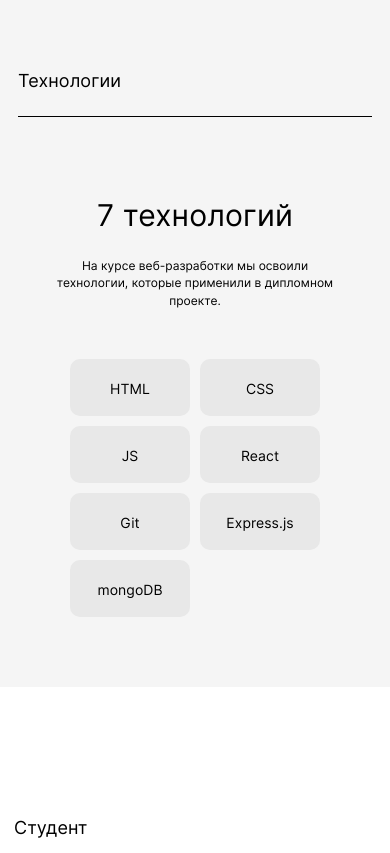
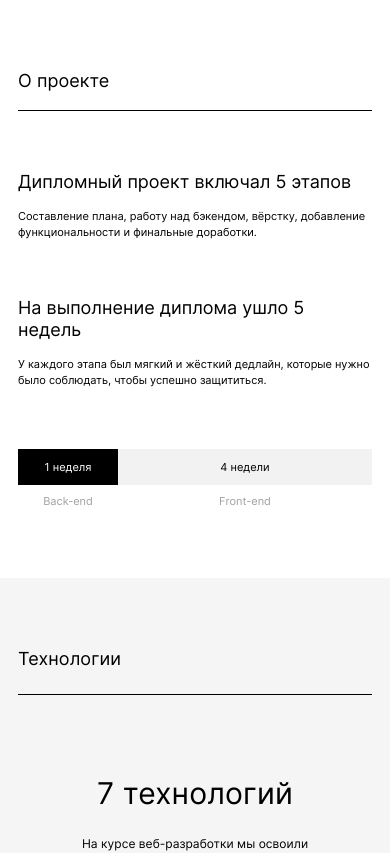
Before and after one commit to artem-chumak/movies-explorer-frontend, a React (Create React App) app: page / in a window 390 px wide. Shown: the top 853 px of the page. Built offline with nearby package versions, Linux system fonts and the light colour scheme.

Commit message:
feat(layout): add about-project block

```diff
--- a/src/components/AboutProject/AboutProject.css
+++ b/src/components/AboutProject/AboutProject.css
@@ -0,0 +1,149 @@
+.about-project {
+  max-width: 1280px;
+  margin: 0 auto;
+  box-sizing: border-box;
+  padding: 110px 70px;
+}
+
+.about-project__title {
+  display: block;
+  width: 100%;
+  min-height: 45px;
+  margin: 0 0 70px 0;
+  border-bottom: solid 1px black;
+  font-size: 22px;
+  font-weight: 400;
+  line-height: 1.22;
+  letter-spacing: calc(1em / 250);
+}
+
+.about-project__box {
+  display: grid;
+  grid-template-columns: 1fr 1fr;
+  gap: 40px;
+  margin-bottom: 110px;
+}
+
+.about-project__stage-tittle {
+  font-size: 20px;
+  line-height: 1.21;
+  margin: 0 0 26px 0;
+}
+
+.about-project__stage-text {
+  margin: 0;
+  font-size: 14px;
+  line-height: 1.42;
+}
+
+.about-project__timeline-box {
+  display: grid;
+  grid-template-columns: 1fr 4fr;
+}
+
+.about-project__back {
+  text-align: center;
+}
+
+.about-project__timeline-back {
+  background-color: black;
+  color: white;
+  height: 36px;
+  box-sizing: border-box;
+  font-size: 14px;
+  line-height: 1.21;
+  padding: 10px 10px;
+}
+
+.about-project__front {
+  text-align: center;
+}
+
+.about-project__timeline-front {
+  background-color: #f2f2f2;
+  height: 36px;
+  box-sizing: border-box;
+  font-size: 14px;
+  line-height: 1.21;
+  padding: 10px 10px;
+}
+
+.about-project__timeline-text {
+  color: #A0A0A0;
+  margin: 14px 0 0 0;
+  font-size: 14px;
+  line-height: 1.21;
+}
+
+@media screen and (max-width: 768px) {
+  .about-project {
+    padding: 90px 50px;
+  }
+
+  .about-project__stage-tittle {
+    margin: 0 0 22px 0;
+  }
+
+  .about-project__stage-text {
+    font-size: 12px;
+    line-height: 1.5;
+  }
+
+  .about-project__box {
+    margin-bottom: 93px;
+  }
+}
+
+@media screen and (max-width: 600px) {
+  .about-project {
+    padding: 70px 18px;
+  }
+
+  .about-project__title {
+    min-height: 40px;
+    margin: 0 0 60px 0;
+    font-size: 18px;
+    line-height: 1.22;
+  }
+
+  .about-project__stage-tittle {
+    font-size: 18px;
+    line-height: 1.22;
+    margin: 0 0 16px 0;
+  }
+
+  .about-project__box {
+    grid-template-columns: 1fr;
+    gap: 56px;
+    margin-bottom: 60px;
+  }
+
+
+  .about-project__stage-text {
+    font-size: 11px;
+    line-height: 1.45;
+  }
+
+  .about-project__timeline-back {
+    font-size: 11px;
+    line-height: 1.21;
+    padding: 12px 10px;
+  }
+
+  .about-project__timeline-front {
+    font-size: 11px;
+    line-height: 1.21;
+    padding: 12px 10px;
+  }
+
+  .about-project__timeline-text {
+    margin: 10px 0 0 0;
+    font-size: 11px;
+    line-height: 1.21;
+  }
+
+  .about-project__timeline-box {
+    grid-template-columns: minmax(100px, 1fr) 4fr;
+  }
+
+}
--- a/src/components/AboutProject/AboutProject.js
+++ b/src/components/AboutProject/AboutProject.js
@@ -1,8 +1,40 @@
+import "./AboutProject.css";
+
 function AboutProject() {
   return (
-    <div>
-
-    </div>
+    <section className="about-project">
+      <h2 className="about-project__title">О проекте</h2>
+      <div className="about-project__box">
+        <div className="about-project__stage">
+          <p className="about-project__stage-tittle">
+            Дипломный проект включал 5 этапов
+          </p>
+          <p className="about-project__stage-text">
+            Составление плана, работу над бэкендом, вёрстку, добавление
+            функциональности и финальные доработки.
+          </p>
+        </div>
+        <div className="about-project__stage">
+          <p className="about-project__stage-tittle">
+            На выполнение диплома ушло 5 недель
+          </p>
+          <p className="about-project__stage-text">
+            У каждого этапа был мягкий и жёсткий дедлайн, которые нужно было
+            соблюдать, чтобы успешно защититься.
+          </p>
+        </div>
+      </div>
+      <div className="about-project__timeline-box">
+        <div className="about-project__back">
+          <div className="about-project__timeline-back">1 неделя</div>
+          <p className="about-project__timeline-text">Back-end</p>
+        </div>
+        <div className="about-project__front">
+          <div className="about-project__timeline-front">4 недели</div>
+          <p className="about-project__timeline-text">Front-end</p>
+        </div>
+      </div>
+    </section>
   );
 }
 
--- a/src/components/App/App.js
+++ b/src/components/App/App.js
@@ -1,6 +1,7 @@
 // todo - заменить спец. символы юникодом, еще сделать типограф
 // todo - убрать бордеры в блоках
 // todo - пройтись по тому, что сделал и отформатировать код
+// todo - сделать отдельные компоненты с повторениями
 
 import "./App.css";
 import Main from "../Main/Main";
--- a/src/components/Techs/Techs.css
+++ b/src/components/Techs/Techs.css
@@ -1,10 +1,8 @@
 .techs {
   max-width: 1920px;
   margin: 0 auto;
-  min-height: 625px;
   background-color: #f5f5f5;
   box-sizing: border-box;
-  /* border: solid 1px khaki; */
 }
 
 .techs__content-area {
@@ -12,7 +10,6 @@
   margin: 0 auto;
   box-sizing: border-box;
   padding: 100px 70px;
-  /* border: solid 1px palevioletred; */
 }
 
 .techs__title {
@@ -70,14 +67,7 @@
   line-height: 1.42;
 }
 
-/* .techs__tech:last-child {
-  margin-right: auto;
-} */
-
 @media screen and (max-width: 768px) {
-  .techs {
-    min-height: 567px;
-  }
   .techs__title {
     margin: 0 0 80px 0;
   }
@@ -101,10 +91,8 @@
     height: 57px;
   }
 }
+
 @media screen and (max-width: 600px) {
-  .techs {
-    min-height: 651px;
-  }
   .techs__title {
     min-height: 46px;
     font-size: 18px;
@@ -112,7 +100,6 @@
 
   .techs__content-area {
     padding: 70px 18px;
-    margin: 0 0 60px 0;
   }
 
   .techs__heading {
```
